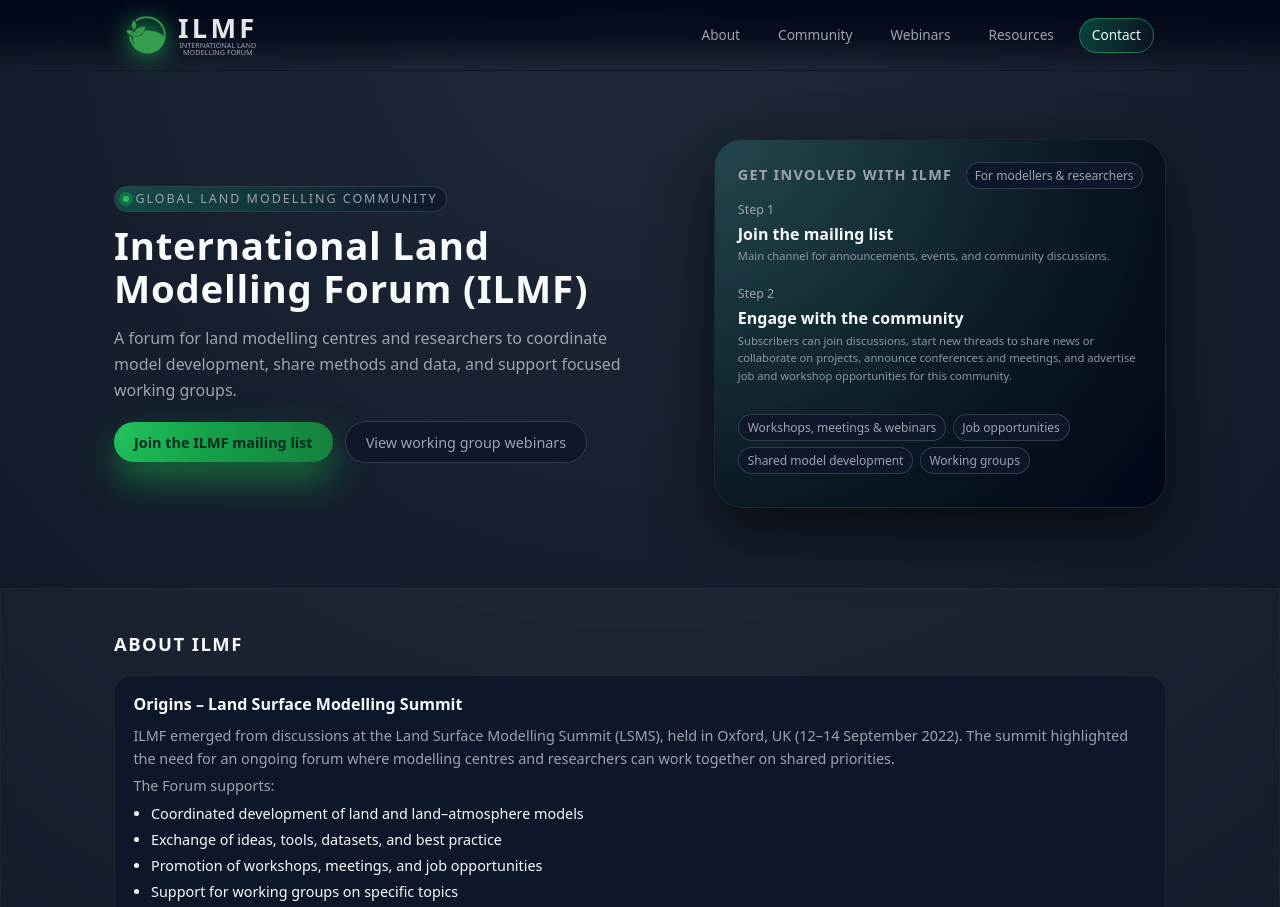
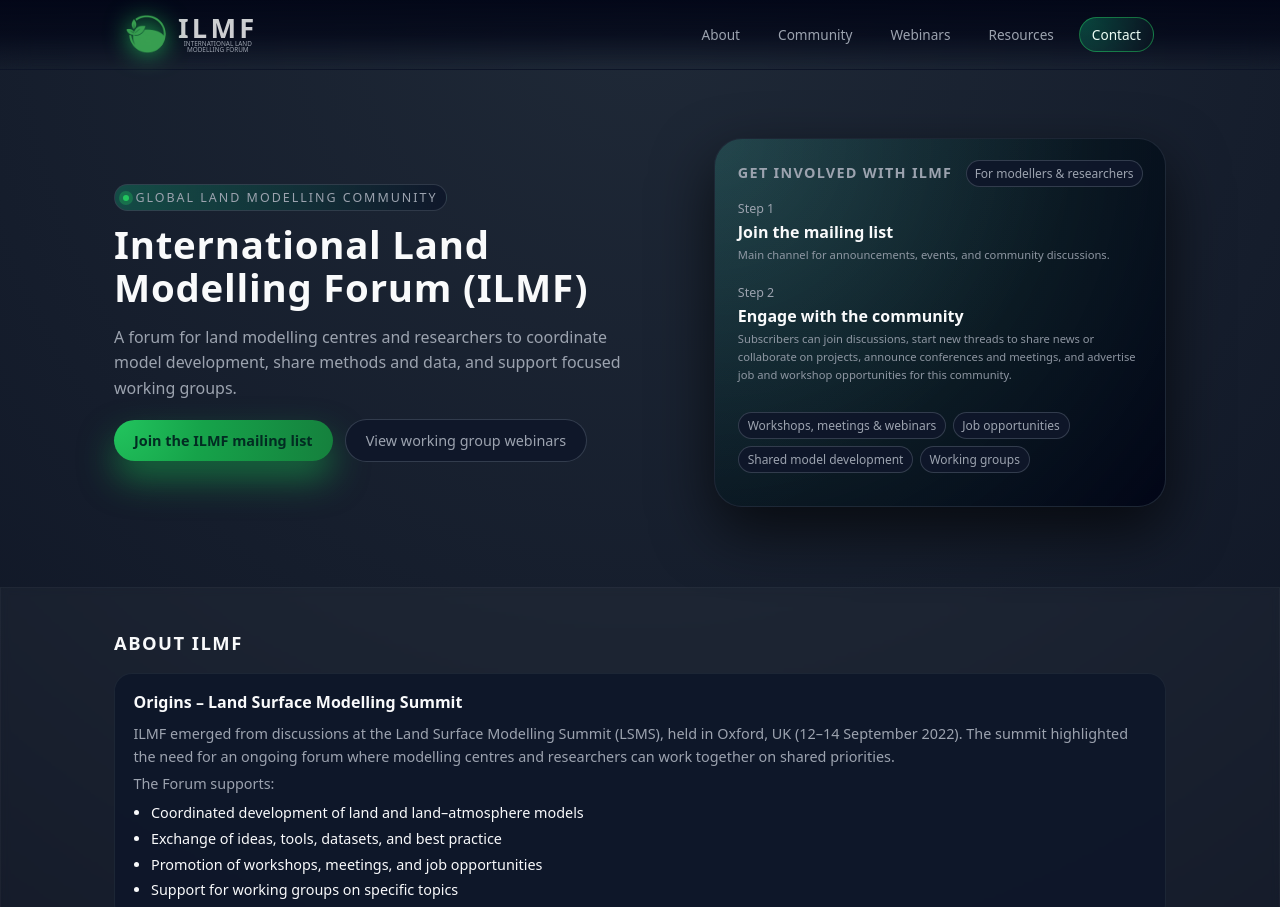
Before and after one commit to internationallandmodellingforum/internationallandmodellingforum.github.io, a plain HTML site: page index.html in a window 1280 px wide. Shown: the top 907 px of the page. Drawn offline with Linux system fonts and the light colour scheme.

Commit message:
Update index.html

```diff
--- a/index.html
+++ b/index.html
@@ -134,12 +134,12 @@
       font-weight: 600;
       letter-spacing: 0.12em;
       text-transform: uppercase;
-      line-height: 1;
-      color: rgba(255,255,255, 0.9);
+      line-height: 0.95;
+      color: rgba(255,255,255, 0.8);
     }
 
     .logo-tagline {
-      font-size: 0.45rem;
+      font-size: 0.4rem;
       text-transform: uppercase;
       line-height: 1;
       letter-spacing: 0;
```
